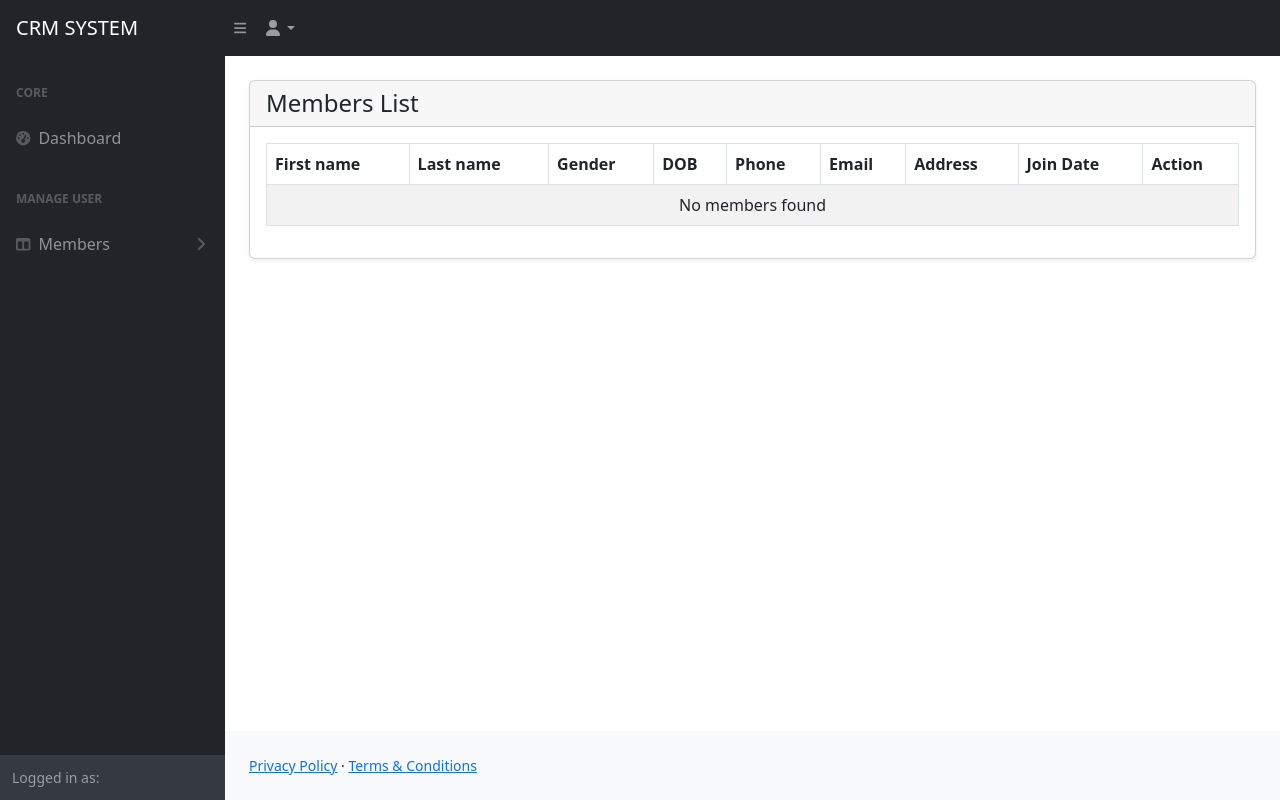
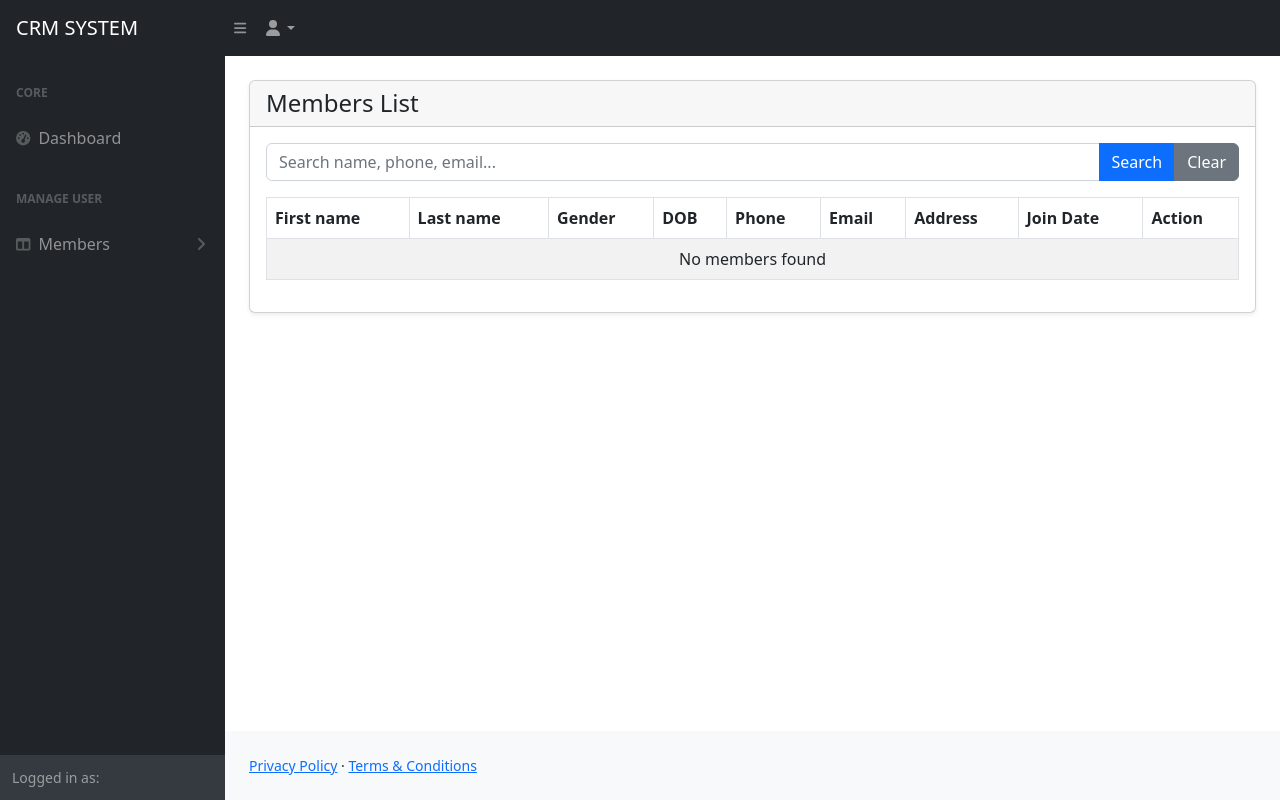
Before and after one commit to sembunly/Sample_CRM, a PHP site: page /admin/list-members.php in a window 1280 px wide. Run offline with PHP 8.4, Linux system fonts and the light colour scheme; data that the repository does not hold is empty; some libraries are stand-ins or nearby versions.

Commit message:
first commit

```diff
--- a/admin/add-member.php
+++ b/admin/add-member.php
@@ -44,7 +44,7 @@ if (isset($_POST['btnCreate'])) {
     <div class="card mt-4 shadow-sm">
         <div class="card-header">
             <h4 class="mb-0">Add Member
-                <a href="members.php" class="btn btn-primary float-end">Back</a>
+                <a href="./list-members.php" class="btn btn-primary float-end">Back</a>
             </h4>
         </div>
 
--- a/admin/edit-member.php
+++ b/admin/edit-member.php
@@ -64,7 +64,7 @@ if (isset($_POST['update'])) {
     <div class="card mt-4 shadow-sm">
         <div class="card-header">
             <h4 class="mb-0">Edit Member
-                <a href="?tag=listmember" class="btn btn-danger float-end">Back</a>
+                <a href="./list-members.php" class="btn btn-danger float-end">Back</a>
             </h4>
         </div>
 
--- a/admin/includes/sidebar.php
+++ b/admin/includes/sidebar.php
@@ -3,7 +3,7 @@
         <div class="sb-sidenav-menu">
             <div class="nav">
                 <div class="sb-sidenav-menu-heading">Core</div>
-                <a class="nav-link" href="#">
+                <a class="nav-link" href="index.php">
                     <div class="sb-nav-link-icon"><i class="fas fa-tachometer-alt"></i></div>
                     Dashboard
                 </a>
--- a/admin/list-members.php
+++ b/admin/list-members.php
@@ -2,7 +2,21 @@
 include('includes/header.php');
 include_once "../conn.php";
 
-$sql = mysqli_query($conn, "SELECT * FROM members ORDER BY id ASC");
+$search = "";
+
+if (isset($_GET['search'])) {
+    $search = mysqli_real_escape_string($conn, $_GET['search']);
+    $sql = mysqli_query($conn, "
+        SELECT * FROM members
+        WHERE first_name LIKE '%$search%'
+        OR last_name LIKE '%$search%'
+        OR phone LIKE '%$search%'
+        OR email LIKE '%$search%'
+        ORDER BY id ASC
+    ");
+} else {
+    $sql = mysqli_query($conn, "SELECT * FROM members ORDER BY id ASC");
+}
 ?>
 
 <div class="container-fluid px-4">
@@ -13,11 +27,20 @@ $sql = mysqli_query($conn, "SELECT * FROM members ORDER BY id ASC");
 
         <div class="card-body">
 
+            <form method="GET" class="mb-3">
+                <div class="input-group">
+                    <input type="text" name="search" class="form-control"
+                           placeholder="Search name, phone, email..."
+                           value="<?= htmlspecialchars($search); ?>">
+                    <button class="btn btn-primary" type="submit">Search</button>
+                    <a href="list-members.php" class="btn btn-secondary">Clear</a>
+                </div>
+            </form>
+
             <div class="table-responsive">
                 <table class="table table-bordered table-striped">
                     <thead>
                         <tr>
-                            <!--<th>No.</th>-->
                             <th>First name</th>
                             <th>Last name</th>
                             <th>Gender</th>
@@ -34,7 +57,6 @@ $sql = mysqli_query($conn, "SELECT * FROM members ORDER BY id ASC");
                     <?php if (mysqli_num_rows($sql) > 0): ?>
                         <?php while ($rw = mysqli_fetch_assoc($sql)): ?>
                             <tr>
-                                <!--<td><?= $i++ ?></td>-->
                                 <td><?= $rw['first_name']; ?></td>
                                 <td><?= $rw['last_name']; ?></td>
                                 <td><?= $rw['gender']; ?></td>
```
Also changed, not shown: 3 other files.
